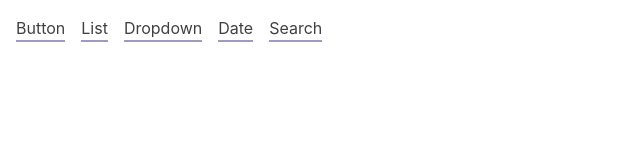
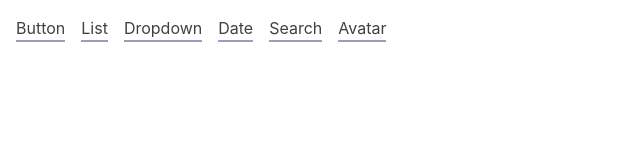
Before and after one commit to raghavd17/tailwindcss-react, a React (Create React App) app: page / in a window 1280 px wide. Shown: the top 160 px of the page, without its empty margins (0-640 px from the left). Built offline with nearby package versions, Linux system fonts and the light colour scheme.

Commit message:
avatar nav item added

```diff
--- a/src/nav/Nav.js
+++ b/src/nav/Nav.js
@@ -13,6 +13,7 @@ const Nav = () => {
       <NavLink to={'/Dropdown'} key={2}className="border-b-2 border-primary-300"> Dropdown </NavLink>
       <NavLink to={'/Date'} key={3} className="border-b-2 border-primary-300"> Date </NavLink>
       <NavLink to={'/Search'} key={3} className="border-b-2 border-primary-300"> Search </NavLink>
+      <NavLink to={'/Avatar'} key={3} className="border-b-2 border-primary-300"> Avatar </NavLink>
     </ul>
     <Outlet />
   </nav>
```
